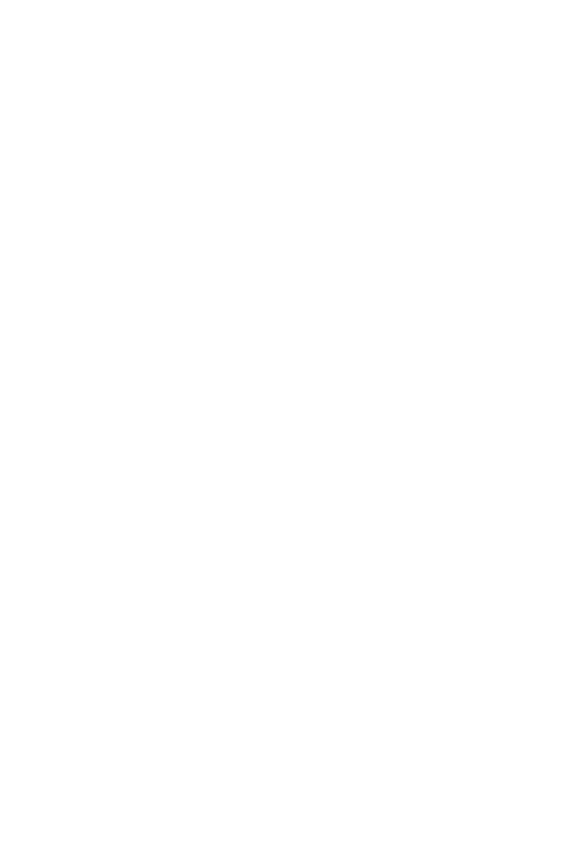
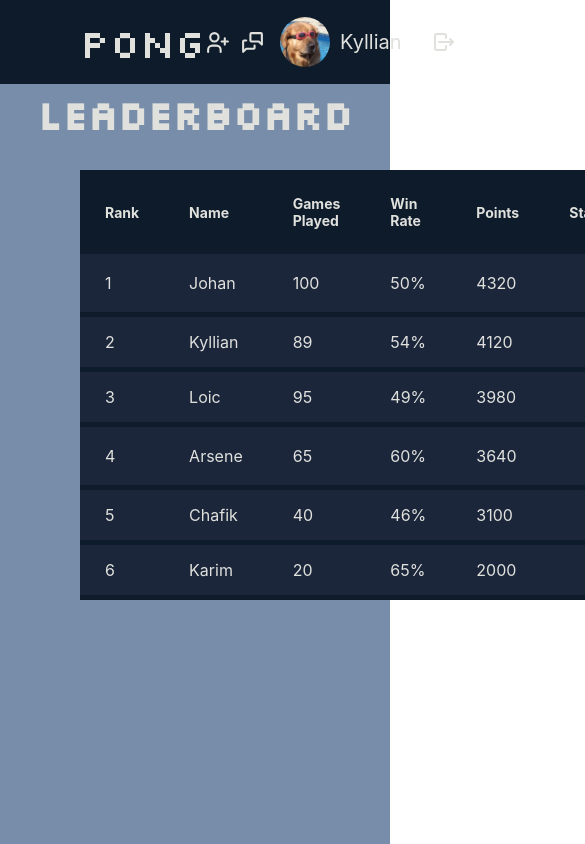
Before and after one commit to IKyllian/ft_transcendence, a React (Create React App) app in the folder front/: page /leaderboard in a window 390 px wide. Before the commit this address had no page. Shown: the top 844 px of the page, 585 px wide, since content can reach past the window. Built offline with nearby package versions, Linux system fonts and the light colour scheme.

Commit message:
modified header, added leaderboard page and started to add a modal that is used to add friends (Responsive is not done)

```diff
--- a/front/src/App.tsx
+++ b/front/src/App.tsx
@@ -4,6 +4,7 @@
 import Home from './Components/Home/Home';
 import Sign from './Components/Sign';
 import Profile from './Components/Profile/Profile';
+import Leaderboard from './Components/Leaderboard/Leaderboard';
 
 function App() {
   return (
@@ -12,6 +13,7 @@
         <Route path='/' element={ <Sign /> }/>
         <Route path='/home' element={ <Home /> }/>
         <Route path='/profile' element={ <Profile /> }/>
+        <Route path='/leaderboard' element={ <Leaderboard /> }/>
       </Routes>
     </BrowserRouter>
   );
--- /dev/null
+++ b/front/src/Components/Add-Friend-Modal.tsx
@@ -0,0 +1,17 @@
+import React, { useState } from "react";
+
+function AddFriendModal() {
+    const [inputText, setInputText] = useState<string>("");
+    return (
+        <div className='add-friend-modal'>
+            <div>
+                <input type="text" placeholder="Search a user" value={inputText} onChange={(e) => setInputText(e.target.value)} />
+            </div>
+            <div>
+
+            </div>
+        </div>
+    );
+}
+
+export default AddFriendModal;
--- a/front/src/Components/Header/Header.tsx
+++ b/front/src/Components/Header/Header.tsx
@@ -1,24 +1,33 @@
 import React from 'react'
 
-import { IconLogout, IconMessages } from '@tabler/icons';
+import { IconLogout, IconMessages, IconUserPlus } from '@tabler/icons';
 
 import ProfilPic from "../../Images-Icons/pp.jpg"
 import { Link } from 'react-router-dom';
 
+import AddFriendModal from '../Add-Friend-Modal';
+
 function Header() {
     return (
+        <>
             <header className='header'>
-            <Link to="/home">
+                <Link className='header-logo' to="/home">
                     pong
                 </Link>
                 <div className='header-right'>
+                    <div className='icons-header'>
+                        <IconUserPlus />
                         <IconMessages />
+                    </div>
+                    <Link className='header-profile' to="/profile">
                         <img className='header-picture' src={ProfilPic} alt="profil pic" />
-                <p> Kyllian </p>
+                        Kyllian
+                    </Link>
                     <IconLogout />
                 </div>
-
             </header>
+            {/* <AddFriendModal /> */}
+        </>
     );
 }
 
--- /dev/null
+++ b/front/src/Components/Leaderboard/Leaderboard-Item.tsx
@@ -0,0 +1,29 @@
+import React from "react";
+import { Link } from "react-router-dom";
+import { IconEye } from "@tabler/icons";
+
+function LeaderboardItem(props: any) {
+    const { pos, name, gamesPlayed, winRate, points, isOnline, isInGame } = props;
+
+    return (
+        <tr>
+            <td> { pos } </td>
+            <td>
+                <Link to="/profile">
+                    { name }
+                </Link>
+            </td>
+            <td> { gamesPlayed } </td>
+            <td> { winRate }% </td>
+            <td> { points } </td>
+            <td className="leaderboard-status">
+                <div className={`player-status player-status-${isOnline ? "online" : "offline"}`}> </div>
+            </td>
+            <td className="leaderboard-spec">
+                { isInGame && <Link to="#"> <IconEye /> </Link> }
+            </td>
+        </tr>
+    );
+}
+
+export default LeaderboardItem;
--- /dev/null
+++ b/front/src/Components/Leaderboard/Leaderboard.tsx
@@ -0,0 +1,100 @@
+import React from "react";
+
+import Header from "../Header/Header";
+import LeaderboardItem from "./Leaderboard-Item";
+
+interface leaderboardInterface {
+    name: string;
+    gamesPlayed: number;
+    winRate: number;
+    points: number;
+    isOnline: boolean;
+    isInGame: boolean;
+}
+
+const leaderboardDatas: leaderboardInterface[] = [
+    {
+        name: "Johan",
+        gamesPlayed: 100,
+        winRate: 50,
+        points: 4320,
+        isOnline: true,
+        isInGame: true,
+    }, {
+        name: "Kyllian",
+        gamesPlayed: 89,
+        winRate: 54,
+        points: 4120,
+        isOnline: false,
+        isInGame: false,
+    }, {
+        name: "Loic",
+        gamesPlayed: 95,
+        winRate: 49,
+        points: 3980,
+        isOnline: true,
+        isInGame: false,
+    }, {
+        name: "Arsene",
+        gamesPlayed: 65,
+        winRate: 60,
+        points: 3640,
+        isOnline: true,
+        isInGame: true,
+    }, {
+        name: "Chafik",
+        gamesPlayed: 40,
+        winRate: 46,
+        points: 3100,
+        isOnline: true,
+        isInGame: false,
+    }, {
+        name: "Karim",
+        gamesPlayed: 20,
+        winRate: 65,
+        points: 2000,
+        isOnline: false,
+        isInGame: false,
+    },
+]
+
+function Leaderboard() {
+    return(
+        <>
+            <Header />
+            <div className="leaderboard-page-container">
+                <h2> Leaderboard </h2>
+                <table>
+                    <thead>
+                        <tr>
+                            <th> Rank </th>
+                            <th> Name </th>
+                            <th> Games Played </th>
+                            <th> Win Rate </th>
+                            <th> Points </th>
+                            <th> Status </th>
+                        </tr>
+                    </thead>
+                    <tbody>
+                        {
+                            leaderboardDatas.map((elem, index) =>
+                                <LeaderboardItem
+                                    key={index}
+                                    pos={index + 1}
+                                    name={elem.name}
+                                    gamesPlayed={elem.gamesPlayed}
+                                    winRate={elem.winRate}
+                                    points={elem.points}
+                                    isOnline={elem.isOnline}
+                                    isInGame={elem.isInGame}
+                                />
+                            )
+                        }
+                    </tbody>
+                </table>
+            </div>
+        </>
+    );
+}
+
+export default Leaderboard;
--- /dev/null
+++ b/front/src/Components/Profile/Card-Info.tsx
@@ -0,0 +1,35 @@
+import React, { useState } from "react";
+
+import { IconEdit, IconUserPlus, IconMessage } from '@tabler/icons';
+
+import ProfilePic from "../../Images-Icons/pp.jpg"
+import { Link } from "react-router-dom";
+
+function CardInfo() {
+    const isConnectedUser: boolean = false;
+    return (
+        <div className="card-info">
+            <img className='profile-avatar' src={ProfilePic} alt="profil pic" />
+            <div className="player-status player-status-online"> </div>
+            <p> Kyllian </p>
+            {
+                isConnectedUser ? <IconEdit /> :
+                <>
+                    <IconUserPlus className="friend-icone friend-icone-add" />
+                    <Link className="send-message-icon" to="/profile">
+                        <IconMessage />
+                    </Link>
+                    <Link className="fight-button" to="/profile">
+                        Défier
+                    </Link>
+                     {/* <Link className="fight-button" to="/profile">
+                        Watch Game
+                        <IconEye />
+                    </Link> */}
+                </>
+            }
+        </div>
+    );
+}
+
+export default CardInfo;
--- a/front/src/Components/Profile/Profile.tsx
+++ b/front/src/Components/Profile/Profile.tsx
@@ -1,12 +1,9 @@
 import React, { useState } from "react";
-import { IconEdit, IconUserX, IconUserPlus, IconMessage } from '@tabler/icons';
 
 import Header from "../Header/Header";
 import StatsInfoItem from "./Items/Stats-Info-Item";
 import RenderProfileBlock from "./Render-Profile-Block";
-
-import ProfilePic from "../../Images-Icons/pp.jpg"
-import { Link } from "react-router-dom";
+import CardInfo from "./Card-Info";
 
 interface profileMenuButtons {
     title: string;
@@ -35,20 +32,11 @@
             <div className="profile2-container">
                 <div className="profile-header">
                     <div className='stats-infos'>
-                        <StatsInfoItem label="Parties jouées" value="100" />
+                        <StatsInfoItem label="Games Played" value="100" />
                         <StatsInfoItem label="Win Rate" value="50%" />
                         <StatsInfoItem label="Rank" value="3" />
                     </div>
-                    <div className="profile-wrapper">
-                        <img className='profile-avatar' src={ProfilePic} alt="profil pic" />
-                        <div className="player-status player-status-online"> </div>
-                        <p> Kyllian </p>
-                        <IconEdit />
-                        {/* <IconUserPlus className="friend-icone friend-icone-add" /> */}
-                        {/* <Link className="send-message-button" to="/Profile">
-                            Send Message
-                        </Link> */}
-                    </div>
+                    <CardInfo />
                 </div>
                 <div className="profile-main">
                     <div className="profile-main-menu">
--- a/front/src/Styles/Header.scss
+++ b/front/src/Styles/Header.scss
@@ -3,8 +3,8 @@
 .header {
     background-color: $DarkPalette;
     min-width: 100%;
-    min-height: 10%;
-    max-height: 10%;
+    min-height: 10vh;
+    max-height: 10vh;
     display: flex;
     justify-content: space-between;
     align-items: center;
@@ -12,7 +12,7 @@
     box-sizing: border-box;
     color: $WhitePalette;
 
-    a {
+    .header-logo {
         color: $WhitePalette;
         text-decoration: none;
         font-family: Silkscreen;
@@ -25,29 +25,69 @@
         flex-direction: row;
         align-items: center;
 
-        .header-picture {
-            background-color: aqua;
-            margin-right: 10px;
-            height: 3em;
-            width: 3em;
-            border-radius: 50%;
+        svg {
+            cursor: pointer;
         }
 
-        p {
-            cursor: pointer;
-            font-size: 20px;
-            margin-right: 30px;
-        }
+        .icons-header {
+            margin-right: 15px;
+            display: flex;
+            flex-direction: row;
+            align-items: center;
+            gap: 10px;
 
-        svg {
-            cursor: pointer;
-
-            &:first-child {
-                margin-right: 30px;
+            svg {
                 width: 25px;
                 height: 25px;
             }
         }
+
+        .header-profile {
+            display: flex;
+            flex-direction: row;
+            align-items: center;
+            text-decoration: none;
+            color: $WhitePalette;
+            font-size: 20px;
+            margin-right: 30px;
+            .header-picture {
+                margin-right: 10px;
+                height: 50px;
+                width: 50px;
+                border-radius: 50%;
+            }
+        }
     }
+}
 
+.add-friend-modal {
+    z-index: 100;
+    position: absolute;
+    left:0;
+    right:0;
+    top: 0;
+    bottom: 0;
+    margin: auto;
+    width: 500px;
+    height: 400px;
+    border-radius: 10px;
+    background-color: $LightDarkPalette;
+
+    div {
+        &:first-child {
+            width: 100%;
+            text-align: center;
+            margin-top: 10px;
+            input {
+                all: unset;
+                padding: 8px 20px;
+                margin: 0px auto;
+                border-radius: 7px;
+                text-align: center;
+                cursor: pointer;
+                color: $WhitePalette;
+                background-color: $BlueDarkPalette;
+            }
+        }
+    }
 }
--- /dev/null
+++ b/front/src/Styles/Leaderboard.scss
@@ -0,0 +1,62 @@
+@use "./Variables.scss" as *;
+
+.leaderboard-page-container {
+    min-height: 90vh;
+    background-color: $LightBluePalette;
+    padding-top: 5px;
+    box-sizing: border-box;
+    h2 {
+        margin: 0;
+        font-size: 40px;
+        color: $WhitePalette;
+        text-align: center;
+        font-family: Silkscreen;
+    }
+
+    table {
+        border-collapse: collapse;
+        text-align: left;
+        margin: 30px $HeaderMarge;
+        width: 90%;
+        background-color: $DarkPalette;
+
+        thead {
+            th {
+                padding: 25px;
+                color: $WhitePalette;
+                font-size: 14px;
+                font-weight: bold;
+            }
+        }
+
+        tbody {
+            tr {
+                color: $WhitePalette;
+
+                &:hover td {
+                    background-color: #202d45;
+                }
+
+                .leaderboard-status .player-status {
+                    @include player-status;
+                }
+
+                .leaderboard-spec a{
+                    color: $WhitePalette;
+                }
+
+                td {
+                    padding: 15px 25px;
+                    background: $LightDarkPalette;
+                    font-size: 16px;
+                    border-bottom: 5px solid $DarkPalette;
+
+                    &:nth-child(2) a {
+                        text-decoration: none;
+                        color: $WhitePalette;
+                    }
+                }
+            }
+        }
+    }
+}
--- a/front/src/Styles/index.scss
+++ b/front/src/Styles/index.scss
@@ -2,7 +2,7 @@
 @use "./Home.scss";
 @use "./Sign.scss";
 @use "./Profile.scss";
-// @use "./Profile/Profile.scss";
+@use "./Leaderboard.scss";
 
 body {
   margin: 0;
```
Also changed, not shown: front/src/Styles/Profile.scss (+38 -24 lines), front/src/Styles/Variables.scss (+15 -0 lines). Lines whose indentation alone changed are shown as unchanged.
